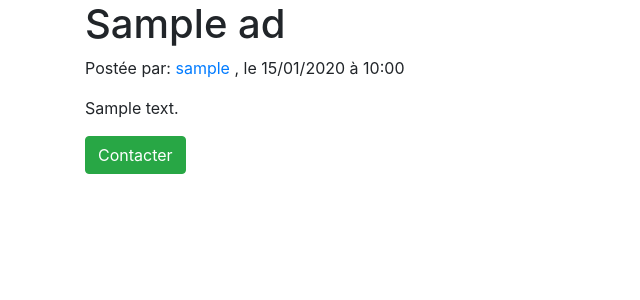
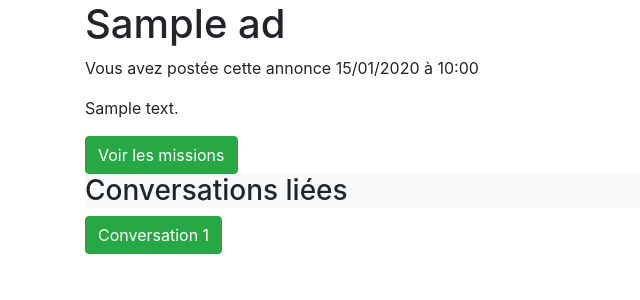
Before and after one commit to romainmaucot/MutualAid-coronavirus-Python, a Django app: a page that uses src/ipssihelp/worker/templates/ad/detail.html in a window 1280 px wide. Shown: the part 58-358 px from the top of the page, without its empty margins (0-640 px from the left). Run offline with Django 3.2, Linux system fonts and the light colour scheme; a user stored in the database is signed in; tables that the repository leaves empty hold one stand-in row (values such as "Sample post"); some libraries are stand-ins or nearby versions.

Commit message:
conversation

```diff
--- a/src/ipssihelp/worker/templates/ad/demand.html
+++ b/src/ipssihelp/worker/templates/ad/demand.html
@@ -4,17 +4,18 @@
 
 {% block content %}
     {% if demand_ads %}
+        <h3 class="bg-light">Demandes</h3>
         <div class="row row-cols-1 row-cols-md-3">
             {% for ad in demand_ads %}
                 <div class="col mb-4">
                     <div class="card">
                         <div class="card-body">
                             <h5 class="card-title">
-                                <a href="{% url 'worker:detail' slug=ad.slug %}" target="_blank">{{ ad.title }}</a>
+                                <a href="{% url 'worker:detail' slug=ad.slug %}">{{ ad.title }}</a>
                             </h5>
                             <h6 class="card-subtitle mb-2 text-muted">{{ ad.user }}</h6>
                             <p class="card-text">{{ ad.description }}</p>
-                            <a href="{% url 'worker:detail' slug=ad.slug %}" class="card-link" target="_blank">En savoir plus</a>
+                            <a href="{% url 'worker:detail' slug=ad.slug %}" class="card-link">En savoir plus</a>
                         </div>
                     </div>
                 </div>
--- a/src/ipssihelp/worker/templates/ad/detail.html
+++ b/src/ipssihelp/worker/templates/ad/detail.html
@@ -3,14 +3,39 @@
 {% block content %}
     {% if ad %}
         <h1>{{ ad.title }}</h1>
+        {% if user.slug == ad.user.slug %}
+            <p>Vous avez postée cette annonce {{ ad.created | date:'d/m/Y à H:i'}}</p>
+            <p>{{ ad.description }}</p> <a class="btn btn-success text-white">Voir les missions</a>
+
+
+
+
+            {% if conversations %}
+                <h3 class="bg-light">Conversations liées</h3>
+                <div class="row row-cols-1 row-cols-md-3">
+                    {% for conversation in conversations %}
+                        <div class="col-lg-3 mb-4">
+                            <a class="btn btn-success text-white" href="{% url 'worker:conversation' id=conversation.id %}">
+                                Conversation {{ conversation.id }}
+                            </a>
+                        </div>
+                    {% endfor %}
+                </div>
+            {% else %}
+                <p>Pas de conversation associées</p>
+            {% endif %}
+
+        {% else %}
         <p>Postée par:
             <a href="{% url 'worker:profil' slug=ad.user.slug %}">
                 {{ ad.user.username}}
             </a>
             , le {{ ad.created | date:'d/m/Y à H:i'}}
         </p>
+        <p>Localisation: {{ ad.user.address.city}}, {{ ad.user.address.postal_code}}</p>
         <p>{{ ad.description }}</p>
         <a class="btn btn-success text-white">Contacter</a>
+        {% endif %}
     {% else %}
         <p>No ad are available.</p>
     {% endif %}
--- a/src/ipssihelp/worker/templates/ad/supply.html
+++ b/src/ipssihelp/worker/templates/ad/supply.html
@@ -4,17 +4,18 @@
 
 {% block content %}
     {% if supply_ads %}
+        <h3 class="bg-light">Offres</h3>
         <div class="row row-cols-1 row-cols-md-3">
             {% for ad in supply_ads %}
                 <div class="col mb-4">
                     <div class="card">
                         <div class="card-body">
                             <h5 class="card-title">
-                                <a href="{% url 'worker:detail' slug=ad.slug %}" target="_blank">{{ ad.title }}</a>
+                                <a href="{% url 'worker:detail' slug=ad.slug %}" >{{ ad.title }}</a>
                             </h5>
                             <h6 class="card-subtitle mb-2 text-muted">{{ ad.user }}</h6>
                             <p class="card-text">{{ ad.description }}</p>
-                            <a href="{% url 'worker:detail' slug=ad.slug %}" class="card-link" target="_blank">En savoir plus</a>
+                            <a href="{% url 'worker:detail' slug=ad.slug %}" class="card-link">En savoir plus</a>
                         </div>
                     </div>
                 </div>
--- a/src/ipssihelp/worker/templates/home.html
+++ b/src/ipssihelp/worker/templates/home.html
@@ -16,6 +16,7 @@
                 {% for top_user in top_users %}
                     <li>
                         <a href="{% url 'worker:profil' slug=top_user.slug %}">{{ top_user.username }}</a>
+                        <span class="badge badge-pill badge-primary float-right">{{ top_user.num_ads }}</span>
                     </li>
                 {% endfor %}
             </ol>
--- a/src/ipssihelp/worker/urls.py
+++ b/src/ipssihelp/worker/urls.py
@@ -1,4 +1,4 @@
-from django.urls import path
+from django.urls import path, re_path
 from . import views
 
 app_name = 'worker'
@@ -13,4 +13,5 @@ urlpatterns = [
     path('account/signin/', views.signin, name='signin'),
     path('account/update/<slug:slug>/', views.update_profil, name='update_profil'),
     path("logout", views.logout, name="logout"),
+    re_path(r'conversation/(?P<id>[\w-]+)/$', views.conversation, name='conversation'),
 ]
--- a/src/ipssihelp/worker/views.py
+++ b/src/ipssihelp/worker/views.py
@@ -6,9 +6,8 @@ from django.shortcuts import redirect
 from django.template import loader
 from django.views.decorators.csrf import csrf_protect, requires_csrf_token
 from django.contrib.auth.decorators import login_required
-from .forms import SignupForm, SigninForm, UpdateForm
-from .models import Ad
-from .models import User
+from .forms import SignupForm, SigninForm, UpdateForm, MessageForm
+from .models import Ad, User, Conversation, Message
 from django.db.models import Count
 
 
@@ -57,15 +56,13 @@ def signup(request):
 
 @csrf_protect
 @requires_csrf_token
+@login_required
 def update_profil(request, slug):
     template = loader.get_template('accounts/update_profil.html')
     user = get_user(request)
     if user.slug == slug:
         if request.method == 'POST':
-            data = {
-                'email': user.email
-            }
-            form = UpdateForm(request.POST, initial=data)
+            form = UpdateForm(request.POST)
             form.has_changed()
             context = {
                 'form': form
@@ -79,7 +76,10 @@ def update_profil(request, slug):
 
                 return HttpResponse(template.render(context, request))
         else:
-            form = UpdateForm()
+            data = {
+                'email': user.email
+            }
+            form = UpdateForm(initial=data)
             context = {
                 'form': form
             }
@@ -144,12 +144,53 @@ def detail(request, slug):
     template = loader.get_template('ad/detail.html')
     try:
         get_ad = Ad.objects.get(slug=slug)
+        get_conversations = Conversation.objects.filter(ad_id=get_ad.id).order_by('-created')
         context = {
-            'ad': get_ad
+            'ad': get_ad,
+            'conversations': get_conversations
         }
     except ObjectDoesNotExist:
         context = {
-            'ad': None
+            'ad': None,
+            'conversations': None
+        }
+
+    return HttpResponse(template.render(context, request))
+
+@csrf_protect
+@requires_csrf_token
+@login_required
+def conversation(request, id):
+    template = loader.get_template('ad/conversation.html')
+    id = int(id)
+    conversation = Conversation.objects.get(id=id)
+    try:
+        get_messages = Message.objects.filter(conversation_id=id).order_by('-created')
+        form = MessageForm()
+        message = Message()
+        if request.method == 'POST':
+            form = MessageForm(request.POST)
+            user = get_user(request)
+            message.sender = user
+            message.conversation = conversation
+            message.content = form.data["content"]
+            if form.is_valid():
+                message.save()
+                context = {
+                    'conversation': conversation,
+                    'messages': get_messages,
+                    'form': form,
+                }
+                return HttpResponse(template.render(context, request))
+        context = {
+            'conversation': conversation,
+            'messages': get_messages,
+            'form': form,
+        }
+    except ObjectDoesNotExist:
+        context = {
+            'conversation': None,
+            'messages': None
         }
 
     return HttpResponse(template.render(context, request))
@@ -163,7 +204,7 @@ def profil(request, slug):
         context = {
             'profil': get_user,
             'demand_ads': demand_ads,
-            'supply_ads': supply_ads
+            'supply_ads': supply_ads,
         }
     except ObjectDoesNotExist:
         context = {
```
Also changed, not shown: src/ipssihelp/worker/forms.py (+10 -1 lines), src/ipssihelp/worker/templates/ad/conversation.html (added, +33 -0 lines).
